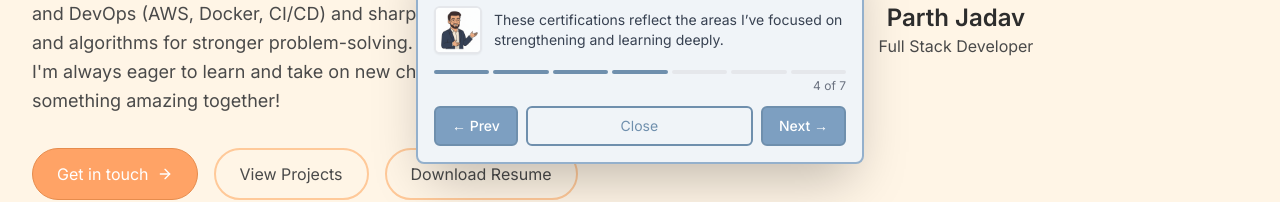
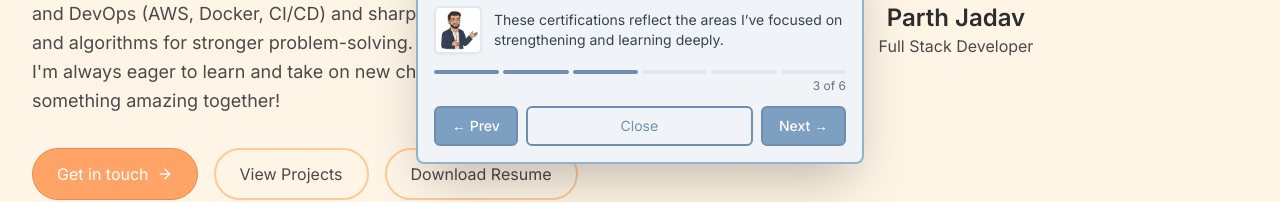
Before and after one commit to PARTH-JADAV20/my-portfolio-website, a React (Vite) app: page / in a window 1280 px wide. Shown: the part 612-814 px from the top of the page. Built offline with nearby package versions, Linux system fonts and the light colour scheme; no server answers.

Commit message:
feat: enhance assistant component with welcome message display and improved section navigation

```diff
--- a/src/Components/Assistant.jsx
+++ b/src/Components/Assistant.jsx
@@ -62,11 +62,13 @@ const Assistant = ({ sectionsTheme }) => {
     const [isOpen, setIsOpen] = useState(false);
     const [isAnimating, setIsAnimating] = useState(false);
     const [currentSectionId, setCurrentSectionId] = useState('about');
+    const [welcomeShown, setWelcomeShown] = useState(false);
 
     useEffect(() => {
         // Show assistant after a brief delay on every page load
         const timer = setTimeout(() => {
             setIsOpen(true);
+            setWelcomeShown(true);
         }, 1000);
         return () => clearTimeout(timer);
     }, []);
@@ -82,8 +84,10 @@ const Assistant = ({ sectionsTheme }) => {
                 if (section && section.offsetTop <= scrollPosition) {
                     setCurrentSectionId(sections[i]);
                     const stepIndex = assistantSteps.findIndex(step => step.sectionId === sections[i]);
+                    // Skip step 0 (welcome) if it has already been shown
                     if (stepIndex !== -1 && stepIndex !== currentStep) {
-                        setCurrentStep(stepIndex);
+                        const targetStep = welcomeShown && stepIndex === 0 ? 1 : stepIndex;
+                        setCurrentStep(targetStep);
                     }
                     break;
                 }
@@ -160,7 +164,24 @@ const Assistant = ({ sectionsTheme }) => {
 
     // Get theme colors for current section
     const getCurrentTheme = () => {
-        const sectionId = isOpen ? step.sectionId : currentSectionId;
+        let sectionId = currentSectionId;
+
+        if (isOpen) {
+            sectionId = step.sectionId;
+        } else {
+            // When panel is closed, detect section at viewport center (most visible section)
+            const sections = ['about', 'projects', 'certificates', 'skills', 'education', 'contact'];
+            const scrollPosition = window.scrollY + window.innerHeight / 2;
+
+            for (let i = sections.length - 1; i >= 0; i--) {
+                const section = document.getElementById(sections[i]);
+                if (section && section.offsetTop <= scrollPosition) {
+                    sectionId = sections[i];
+                    break;
+                }
+            }
+        }
+
         const theme = sectionsTheme[sectionId] || sectionsTheme.about;
 
         const getColorClasses = (hexColor) => {
@@ -225,9 +246,18 @@ const Assistant = ({ sectionsTheme }) => {
                 </button>
             )}
 
+            {/* Blur Backdrop for Welcome */}
+            {isOpen && currentStep === 0 && (
+                <div className="fixed inset-0 z-40 bg-black/20 backdrop-blur-sm transition-all duration-200"></div>
+            )}
+
             {/* Main Assistant Panel */}
             {isOpen && (
-                <div className="fixed bottom-4 sm:bottom-6 left-1/2 -translate-x-1/2 z-50 w-[calc(100%-2rem)] sm:w-full sm:max-w-md mx-auto">
+                <div className={`fixed left-1/2 -translate-x-1/2 z-50 w-[calc(100%-2rem)] sm:w-full sm:max-w-md mx-auto transition-all duration-300 ${
+                    currentStep === 0
+                        ? 'top-1/2 -translate-y-1/2'
+                        : 'bottom-4 sm:bottom-6'
+                }`}>
                     <div
                         className={`rounded-lg shadow-2xl border-2 overflow-hidden transition-all duration-200 ${isAnimating ? 'opacity-0' : 'opacity-100'
                             } ${currentTheme.bg} ${currentTheme.cardBorder}`}
@@ -265,9 +295,12 @@ const Assistant = ({ sectionsTheme }) => {
                                     <div className="w-12 h-12 min-w-[3rem] min-h-[3rem] max-w-[3rem] max-h-[3rem]
      rounded-md border-2 overflow-hidden bg-white shadow-sm flex items-center justify-center">
                                         <img
+                                            key={step.id}
                                             src={avatarSrc}
                                             alt="avatar"
                                             className="block w-full h-full object-contain"
+                                            loading="eager"
+                                            decoding="sync"
                                         />
 
                                     </div>
@@ -281,21 +314,24 @@ const Assistant = ({ sectionsTheme }) => {
                                 </div>
                             </div>
 
-                            {/* Progress indicator */}
+                            {/* Progress indicator - hidden for welcome */}
+                            {currentStep > 0 && (
                             <div className="mb-3">
                                 <div className="flex gap-1">
-                                    {assistantSteps.map((_, index) => (
+                                    {assistantSteps.slice(1).map((_, index) => (
                                         <div
                                             key={index}
-                                            className={`h-1 flex-1 rounded-full transition-colors ${index <= currentStep ? currentTheme.progressBg : 'bg-gray-200'
-                                                }`}
+                                            className={`h-1 flex-1 rounded-full transition-colors ${
+                                                index + 1 <= currentStep ? currentTheme.progressBg : 'bg-gray-200'
+                                            }`}
                                         ></div>
                                     ))}
                                 </div>
                                 <p className="text-[10px] sm:text-xs text-gray-500 mt-1 text-right">
-                                    {currentStep + 1} of {assistantSteps.length}
+                                    {currentStep} of {assistantSteps.length - 1}
                                 </p>
                             </div>
+                            )}
 
                             {/* Actions */}
                             <div className="flex gap-1 sm:gap-2">
```
